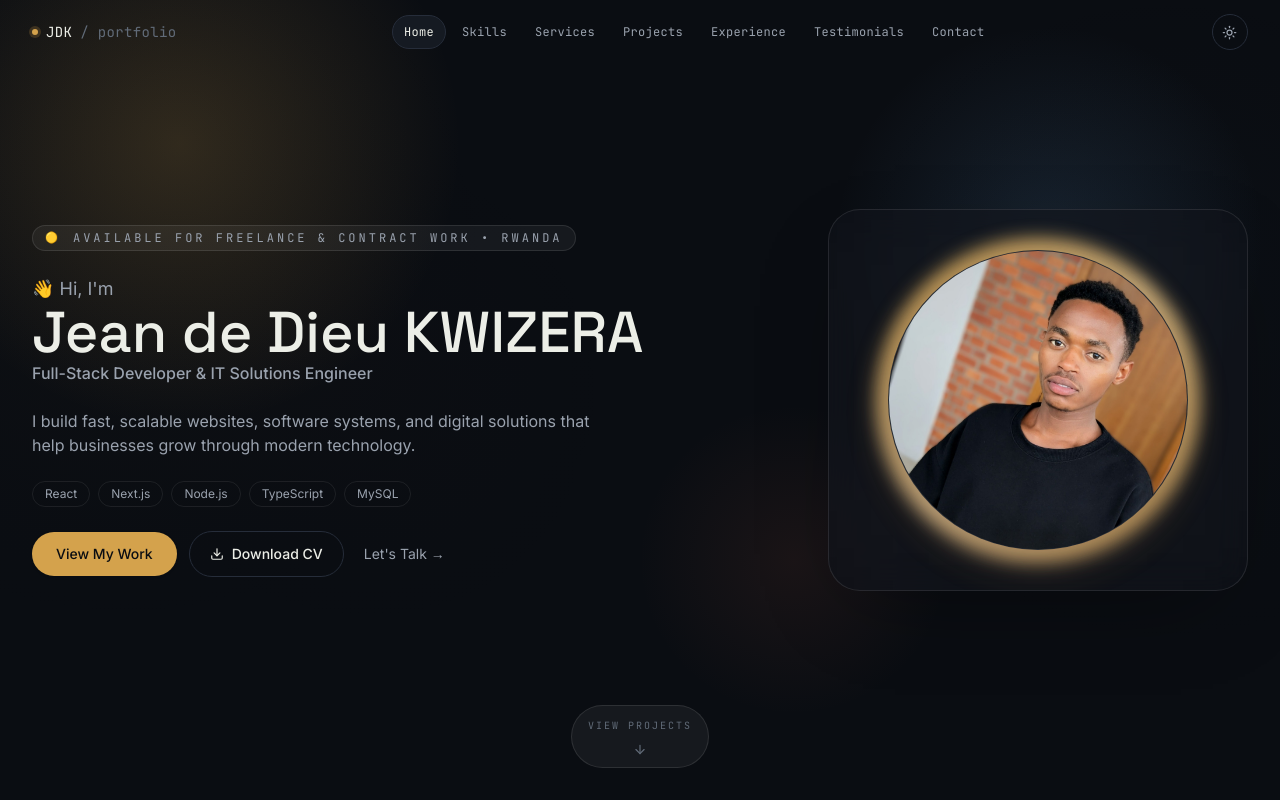
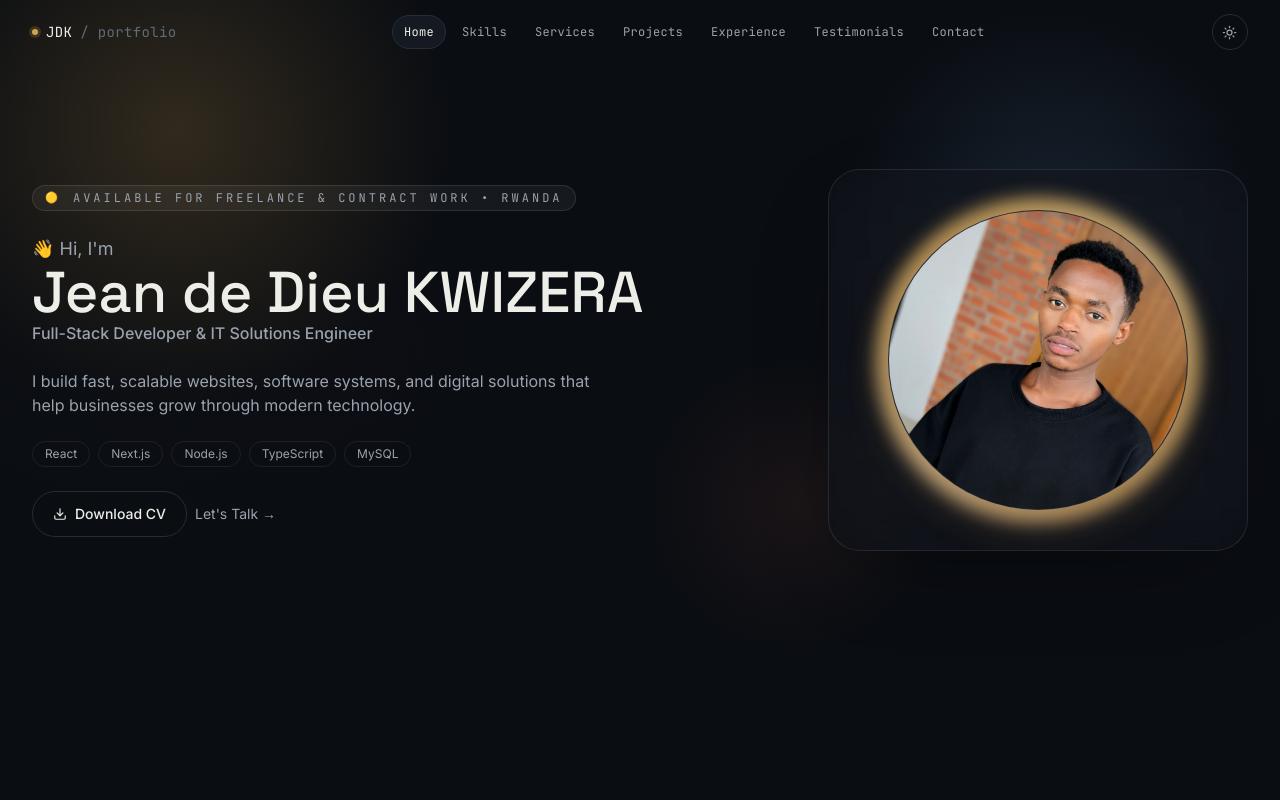
Before and after one commit to Jado250/my-portfolio, a Next.js app: page / in a window 1280 px wide. Shown: the top 800 px of the page. Built offline with nearby package versions, Linux system fonts and the light colour scheme.

Commit message:
section overlap, buttons changes

```diff
--- a/src/components/Footer.tsx
+++ b/src/components/Footer.tsx
@@ -26,7 +26,7 @@ export default function Footer() {
             onClick={() => window.location.href = "mailto:kjado250@gmail.com"}
             title="Email kjado250@gmail.com"
             aria-label="Email"
-            className="text-text-muted hover:text-gold transition-colors cursor-pointer"
+            className="inline-flex h-10 w-10 items-center justify-center rounded-full border border-border bg-bg-panel text-text-muted transition duration-200 hover:border-gold/40 hover:bg-gold hover:text-ink-0"
           >
             <Mail size={16} />
           </button>
@@ -36,7 +36,7 @@ export default function Footer() {
             rel="noopener noreferrer"
             data-cursor-hover
             aria-label="GitHub"
-            className="text-text-muted hover:text-gold transition-colors"
+            className="inline-flex h-10 w-10 items-center justify-center rounded-full border border-border bg-bg-panel text-text-muted transition duration-200 hover:border-gold/40 hover:bg-gold hover:text-ink-0"
           >
             <GithubIcon size={16} />
           </a>
@@ -46,7 +46,7 @@ export default function Footer() {
             rel="noopener noreferrer"
             data-cursor-hover
             aria-label="WhatsApp"
-            className="text-[#25D366] hover:text-[#128C7E] transition-colors"
+            className="inline-flex h-10 w-10 items-center justify-center rounded-full border border-border bg-bg-panel text-text-muted transition duration-200 hover:border-gold/40 hover:bg-gold hover:text-ink-0"
           >
             <WhatsappIcon size={16} />
           </a>
--- a/src/components/Hero.tsx
+++ b/src/components/Hero.tsx
@@ -7,7 +7,7 @@ import ProfileCard from "./ProfileCard";
 
 export default function Hero() {
   return (
-    <section id="home" className="relative min-h-[100svh] flex items-center overflow-hidden">
+    <section id="home" className="relative min-h-[85svh] lg:min-h-[90svh] flex items-center overflow-hidden">
       <div className="absolute inset-0 overflow-hidden">
         <div className="absolute left-[-6rem] top-10 h-[28rem] w-[28rem] rounded-full bg-gold/15 blur-3xl" />
         <div className="absolute right-[-5rem] top-[8rem] h-[24rem] w-[24rem] rounded-full bg-signal/15 blur-3xl" />
@@ -15,10 +15,10 @@ export default function Hero() {
         <div className="absolute inset-0 hero-background" />
       </div>
 
-      <div className="relative mx-auto max-w-7xl w-full px-5 sm:px-8 py-6">
-        <div className="min-h-[90svh] flex items-center">
+      <div className="relative mx-auto max-w-7xl w-full px-5 sm:px-8 py-5">
+        <div className="min-h-[72svh] lg:min-h-[80svh] flex items-center">
           <div className="w-full">
-            <div className="grid gap-8 lg:grid-cols-[minmax(0,1fr)_minmax(20rem,420px)] items-center">
+            <div className="grid gap-10 lg:grid-cols-[minmax(0,1fr)_minmax(20rem,420px)] items-center">
               {/* Left: Intro */}
               <div className="order-last lg:order-first z-10">
                 <div className="space-y-6 max-w-3xl">
@@ -60,10 +60,9 @@ export default function Hero() {
                     ))}
                   </motion.ul>
 
-                  <motion.div initial={{ opacity: 0, y: 6 }} animate={{ opacity: 1, y: 0 }} transition={{ duration: 0.5, delay: 0.26 }} className="flex flex-wrap gap-3 items-center mt-4">
-                    <a href="#projects" onClick={(e) => { e.preventDefault(); document.getElementById("projects")?.scrollIntoView({ behavior: "smooth" }); }} className="inline-flex items-center gap-2 rounded-full bg-gold px-6 py-3 text-sm font-medium text-ink-0 shadow-sm transition-transform duration-200 hover:-translate-y-1">View My Work</a>
+                  <motion.div initial={{ opacity: 0, y: 6 }} animate={{ opacity: 1, y: 0 }} transition={{ duration: 0.5, delay: 0.26 }} className="flex flex-wrap gap-2 items-center mt-4">
                     <a href="/Jean-de-Dieu-KWIZERA-CV.pdf" download className="inline-flex items-center gap-2 rounded-full border border-border px-5 py-3 text-sm font-medium text-text hover:border-gold/60 hover:text-gold transition"> <Download size={14} /> Download CV</a>
-                    <a href="#contact" className="ml-2 text-sm text-text-muted underline-offset-2 hover:text-text">Let's Talk →</a>
+                    <a href="#contact" className="text-sm text-text-muted underline-offset-2 hover:text-text">Let's Talk →</a>
                   </motion.div>
                 </div>
               </div>
@@ -77,23 +76,6 @@ export default function Hero() {
         </div>
       </div>
 
-      <motion.button
-        type="button"
-        initial={{ opacity: 0 }}
-        animate={{ opacity: 1 }}
-        transition={{ delay: 1.1, duration: 0.6 }}
-        onClick={() => document.getElementById("projects")?.scrollIntoView({ behavior: "smooth" })}
-        className="absolute bottom-8 left-1/2 -translate-x-1/2 flex flex-col items-center gap-2 rounded-full border border-white/10 bg-white/5 px-4 py-3 text-text-faint transition hover:bg-white/10"
-        aria-label="Scroll to projects"
-      >
-        <span className="font-mono text-[10px] tracking-[0.2em] uppercase">View projects</span>
-        <motion.div
-          animate={{ y: [0, 6, 0] }}
-          transition={{ repeat: Infinity, duration: 1.6, ease: "easeInOut" }}
-        >
-          <ArrowDown size={14} />
-        </motion.div>
-      </motion.button>
     </section>
   );
 }
```
